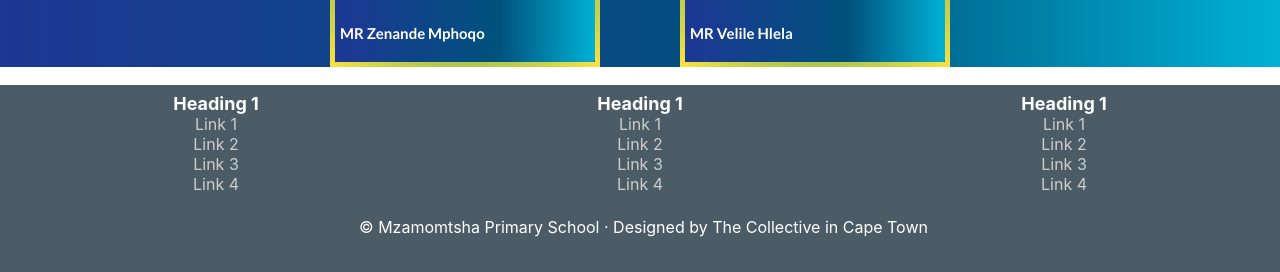
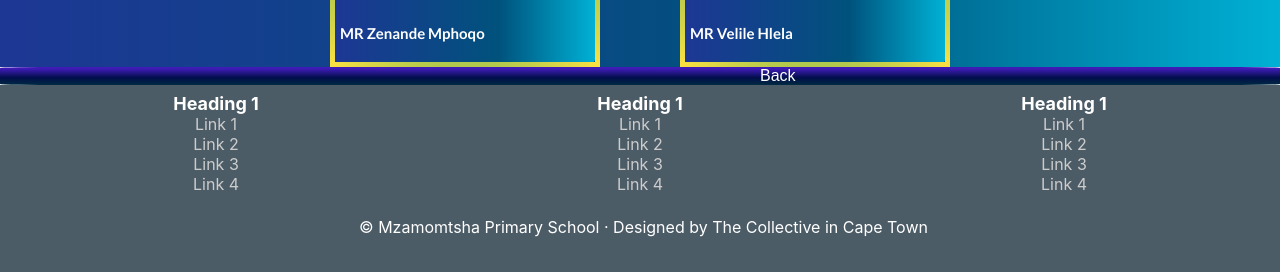
Before and after one commit to vjmnyamane/capaciti, a plain HTML site: page mzamomtsha/teacher.html in a window 1280 px wide. Shown: the part 1927-2199 px from the top of the page. Drawn offline with Linux system fonts and the light colour scheme.

Commit message:
Update style.css

```diff
--- a/mzamomtsha/content/css/style.css
+++ b/mzamomtsha/content/css/style.css
@@ -517,8 +517,29 @@ transform: scale(1.5);
   color: white;
 }
 
+a:hover {
+  background-color: linear-gradient(0deg, rgba(0,43,66,1) 0%, rgba(0,14,74,1) 40%, rgba(63,27,181,1) 90%) ;
+  color: white;
+}
+
+
+
+.next {
+  background: linear-gradient(0deg, rgba(0,43,66,1) 0%, rgba(0,14,74,1) 40%, rgba(63,27,181,1) 90%);
+  color: white;
+}
+
 .round {
   border-radius: 5%;
+  align-items:center;
+}
+
+
+.previous {
+  background: linear-gradient(0deg, rgba(0,43,66,1) 0%, rgba(0,14,74,1) 40%, rgba(63,27,181,1) 90%);
+  color: black;
+  text-align: left;
+  padding-left: 760px;
 }
 
 .teachers_section {
```
